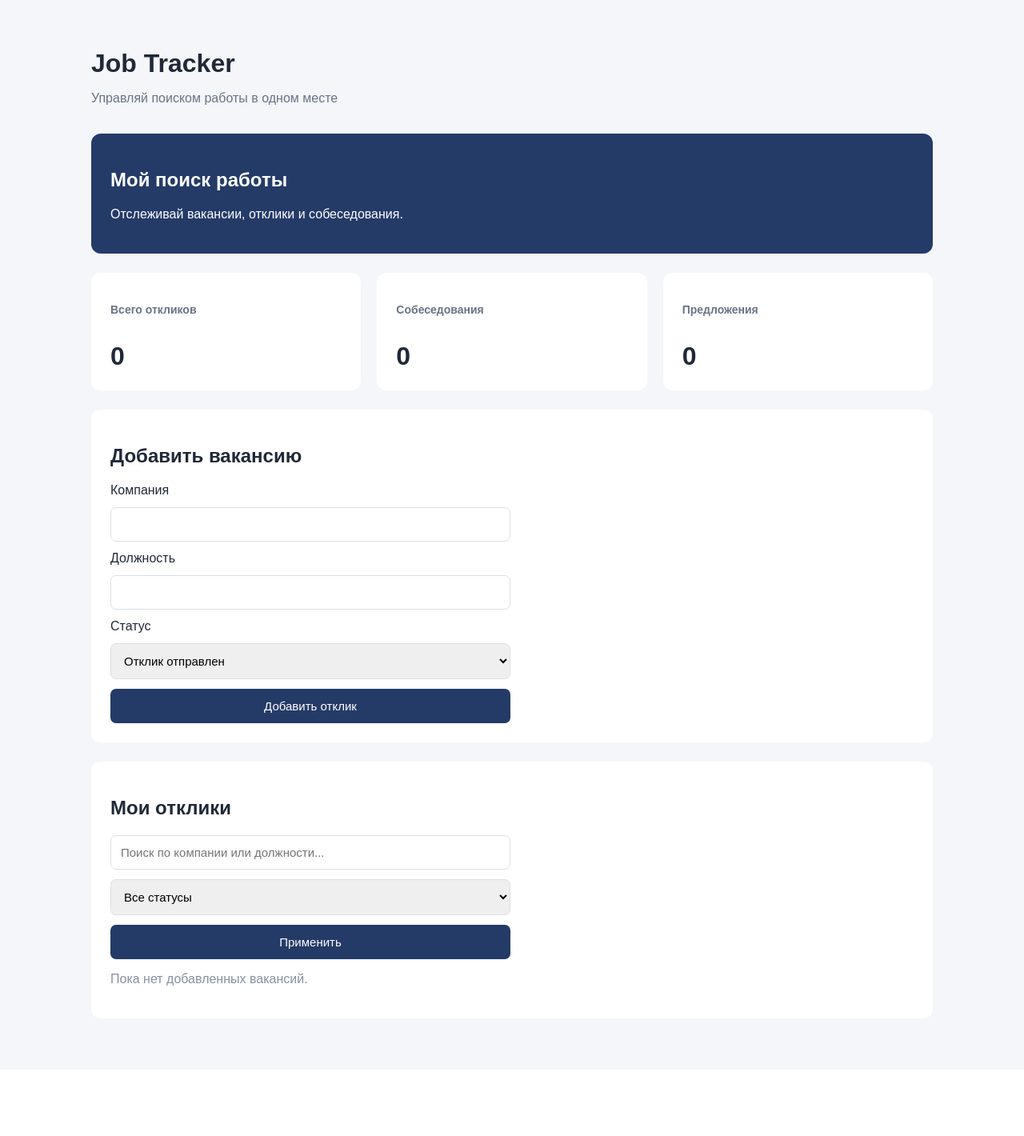
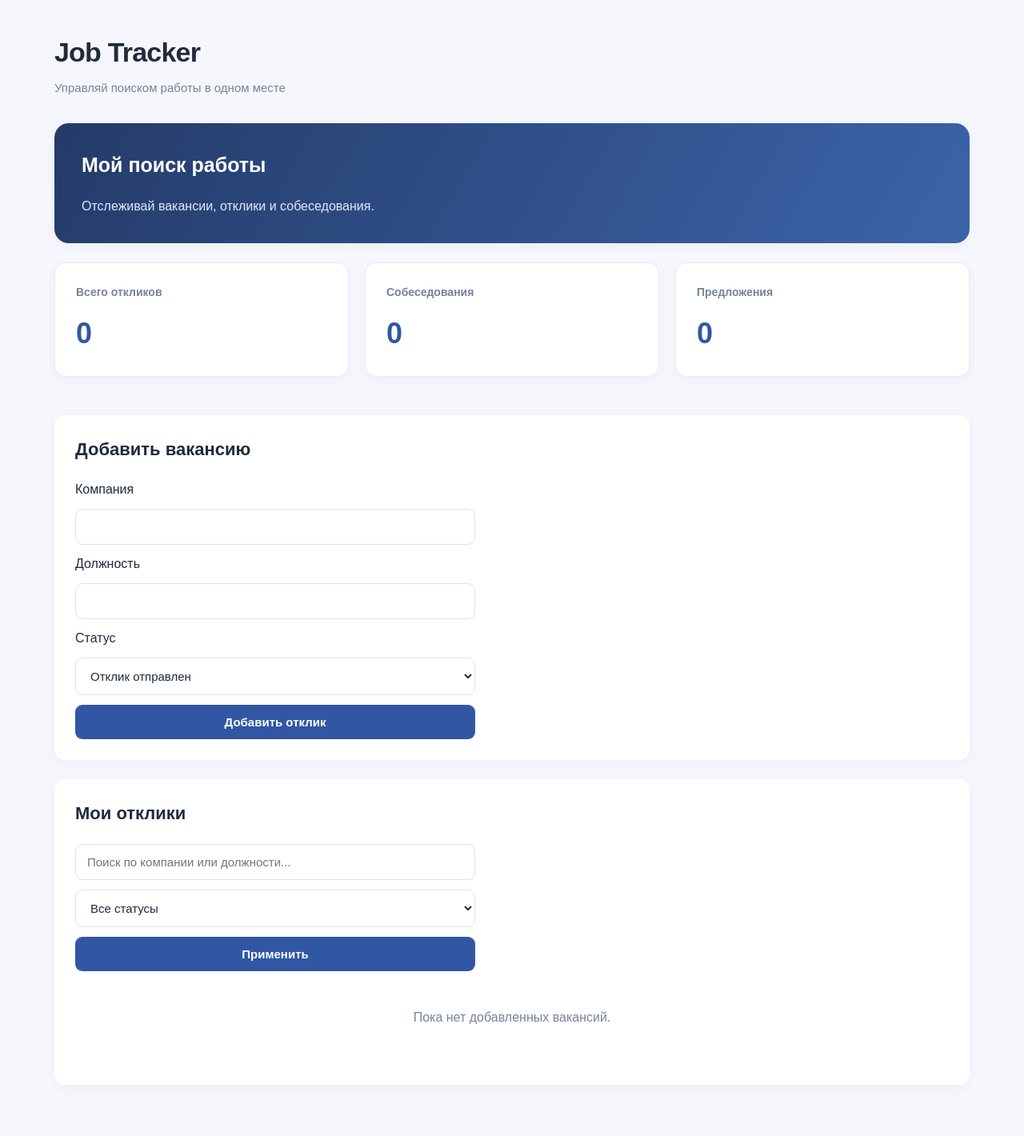
Before and after one commit to heraxos/job-tracker, a FastAPI app: page / in a window 1280 px wide. Shown: the whole page at 80% size. Before the commit the page ends 1232 px from the top, so only its background shows below. Run offline with FastAPI, Linux system fonts and the light colour scheme.

Commit message:
Improve application dashboard styling

```diff
--- a/app/static/style.css
+++ b/app/static/style.css
@@ -3,73 +3,117 @@
     box-sizing: border-box;
 }
 
+:root {
+    --primary: #3157a4;
+    --primary-dark: #24447f;
+    --background: #f5f7fc;
+    --surface: #ffffff;
+    --text: #202b3c;
+    --muted: #778399;
+    --border: #e5eaf2;
+    --radius: 14px;
+}
+
 body {
     margin: 0;
     font-family: Arial, sans-serif;
-    background: #f4f6fa;
-    color: #202938;
+    background: var(--background);
+    color: var(--text);
+    line-height: 1.5;
 }
 
 .container {
-    max-width: 1100px;
+    max-width: 1200px;
     margin: 0 auto;
-    padding: 40px 24px;
+    padding: 40px 28px;
 }
 
 header {
-    margin-bottom: 35px;
+    margin-bottom: 32px;
 }
 
 header h1 {
-    margin-bottom: 8px;
-    font-size: 32px;
+    margin: 0 0 8px;
+    font-size: 34px;
+    font-weight: 700;
+    letter-spacing: -0.8px;
 }
 
 header p {
-    color: #697586;
+    margin: 0;
+    color: var(--muted);
+    font-size: 15px;
 }
 
 .welcome,
 .stat-card,
 .applications {
-    background: white;
-    border-radius: 12px;
-    padding: 24px;
+    background: var(--surface);
+    border-radius: var(--radius);
+    padding: 26px;
     margin-bottom: 24px;
+    box-shadow: 0 4px 18px rgba(35, 55, 90, 0.04);
 }
 
 .welcome {
-    background: #243b68;
+    background: linear-gradient(120deg, #243b68, #3c64aa);
     color: white;
+    padding: 34px;
+    border-radius: 18px;
+}
+
+.welcome h2 {
+    margin-top: 0;
+    font-size: 25px;
+}
+
+.welcome p {
+    margin-bottom: 0;
+    color: #e1eaff;
 }
 
 .stats {
     display: grid;
     grid-template-columns: repeat(3, 1fr);
     gap: 20px;
+    margin-bottom: 24px;
+}
+
+.stat-card {
+    border: 1px solid var(--border);
+    transition: transform 0.2s, box-shadow 0.2s;
+}
+
+.stat-card:hover {
+    transform: translateY(-3px);
+    box-shadow: 0 8px 24px rgba(35, 55, 90, 0.08);
 }
 
 .stat-card h3 {
+    margin: 0 0 14px;
     font-size: 14px;
-    color: #697586;
+    font-weight: 600;
+    color: var(--muted);
 }
 
 .stat-card p {
-    font-size: 32px;
-    font-weight: bold;
-    margin-bottom: 0;
+    margin: 0;
+    font-size: 36px;
+    font-weight: 700;
+    color: var(--primary);
+}
+
+.applications h2 {
+    margin-top: 0;
+    margin-bottom: 22px;
+    font-size: 22px;
 }
 
 .empty {
-    color: #8792a2;
+    color: var(--muted);
+    text-align: center;
+    padding: 30px;
 }
-
-@media (max-width: 650px) {
-    .stats {
-        grid-template-columns: 1fr;
-    }
-}
-
 
 form {
     display: flex;
@@ -80,24 +124,38 @@ form {
 
 input,
 select {
-    padding: 12px;
-    border: 1px solid #dce1e8;
-    border-radius: 7px;
+    width: 100%;
+    padding: 13px 14px;
+    border: 1px solid #dce3ee;
+    border-radius: 9px;
+    background: white;
+    color: var(--text);
     font-size: 15px;
+    outline: none;
+    transition: border-color 0.2s, box-shadow 0.2s;
+}
+
+input:focus,
+select:focus {
+    border-color: var(--primary);
+    box-shadow: 0 0 0 3px rgba(49, 87, 164, 0.12);
 }
 
 button {
-    padding: 13px;
-    background: #243b68;
+    padding: 13px 18px;
+    background: var(--primary);
     color: white;
     border: none;
-    border-radius: 7px;
+    border-radius: 9px;
     cursor: pointer;
     font-size: 15px;
+    font-weight: 600;
+    transition: background 0.2s, transform 0.2s;
 }
 
 button:hover {
-    background: #34548d;
+    background: var(--primary-dark);
+    transform: translateY(-1px);
 }
 
 table {
```
Also changed, not shown: other parts of app/static/style.css (+63 -3 lines).
